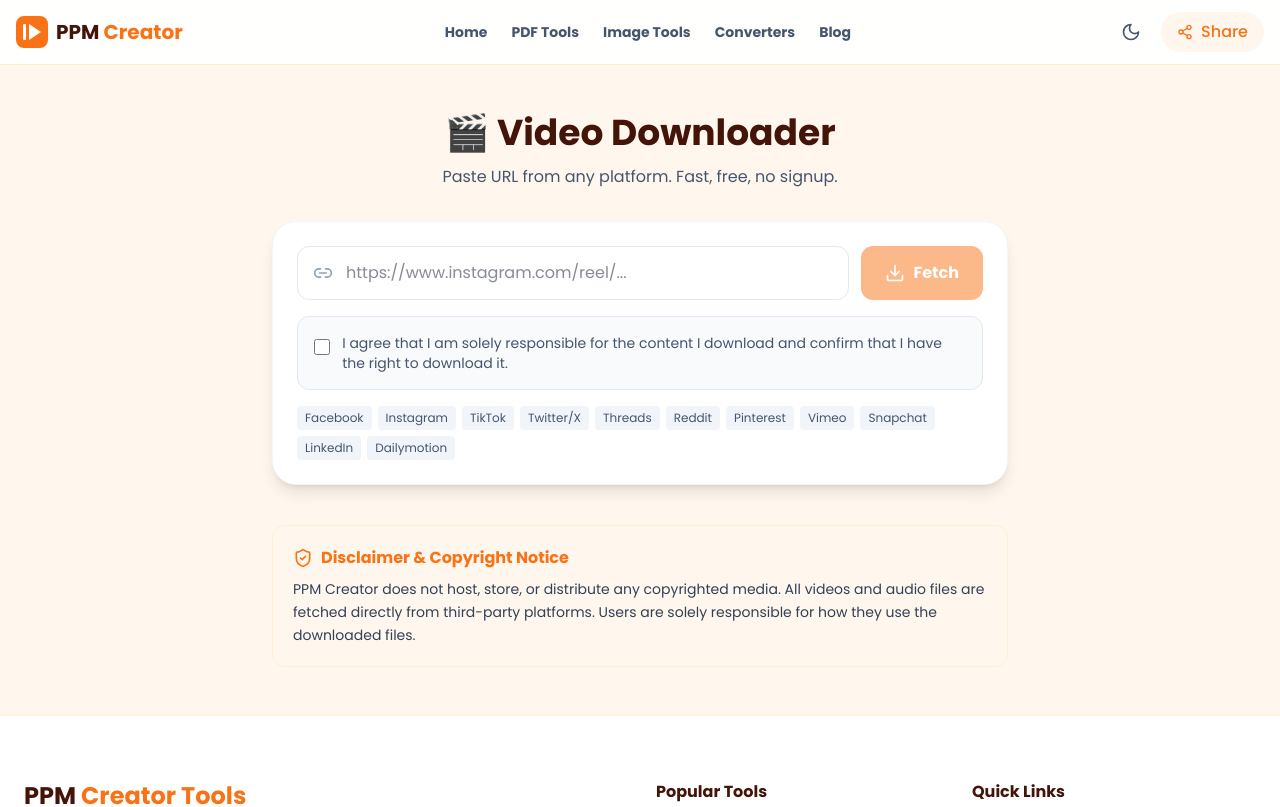
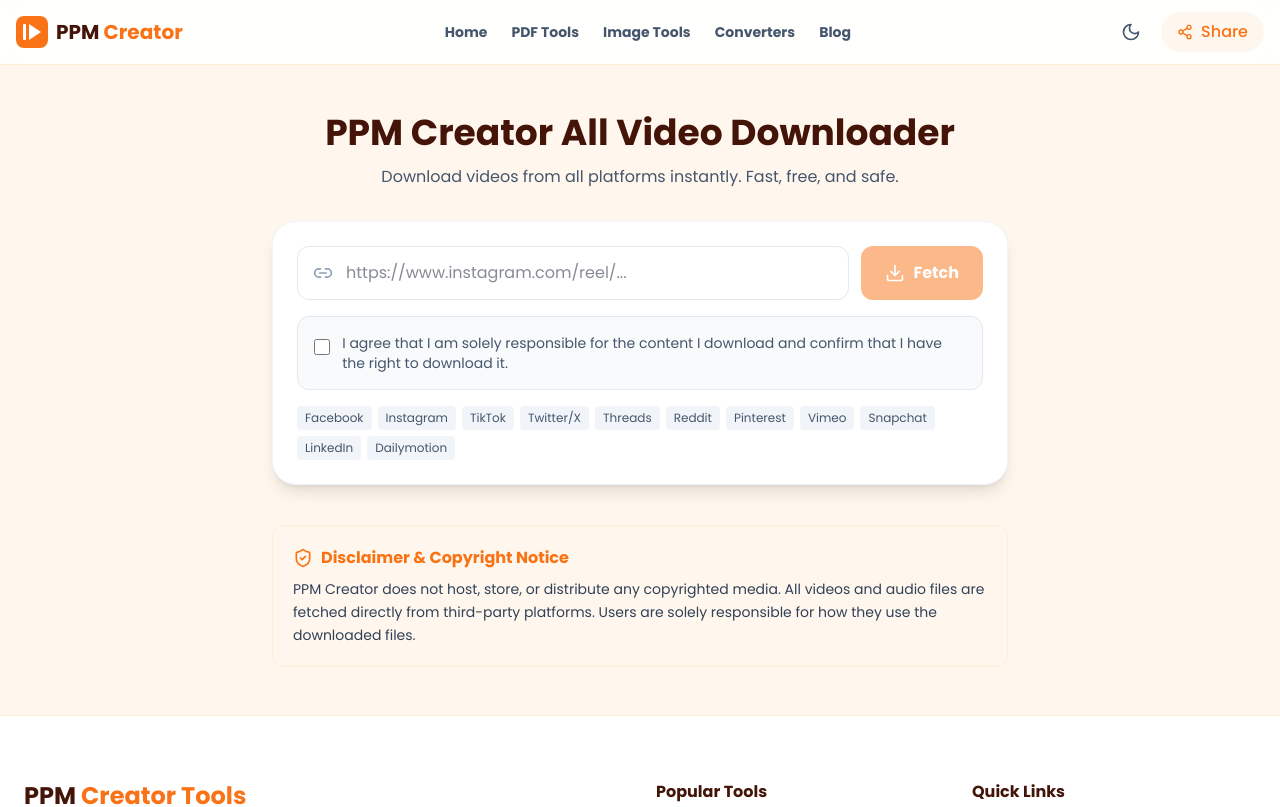
Before and after one commit to pabanfiles/banglabytex, a React (Vite) app in the folder frontend/: page /video-downloader in a window 1280 px wide. Shown: the top 807 px of the page. Built offline with nearby package versions, Linux system fonts and the light colour scheme.

Commit message:
Update Video Downloader title to PPM Creator All Video Downloader

```diff
--- a/frontend/src/pages/tools/VideoDownloader/index.tsx
+++ b/frontend/src/pages/tools/VideoDownloader/index.tsx
@@ -37,8 +37,8 @@
   return (
     <div className="max-w-3xl mx-auto px-4 py-12">
       <div className="text-center mb-8">
-        <h1 className="text-3xl md:text-4xl font-bold text-[#431407] dark:text-white">🎬 Video Downloader</h1>
-        <p className="mt-3 text-slate-600 dark:text-slate-400">Paste URL from any platform. Fast, free, no signup.</p>
+        <h1 className="text-3xl md:text-4xl font-bold text-[#431407] dark:text-white">PPM Creator All Video Downloader</h1>
+        <p className="mt-3 text-slate-600 dark:text-slate-400">Download videos from all platforms instantly. Fast, free, and safe.</p>
       </div>
 
       <form onSubmit={handleSubmit} className="bg-white dark:bg-slate-800 rounded-3xl shadow-lg p-6 border border-slate-100 dark:border-slate-700">
```
